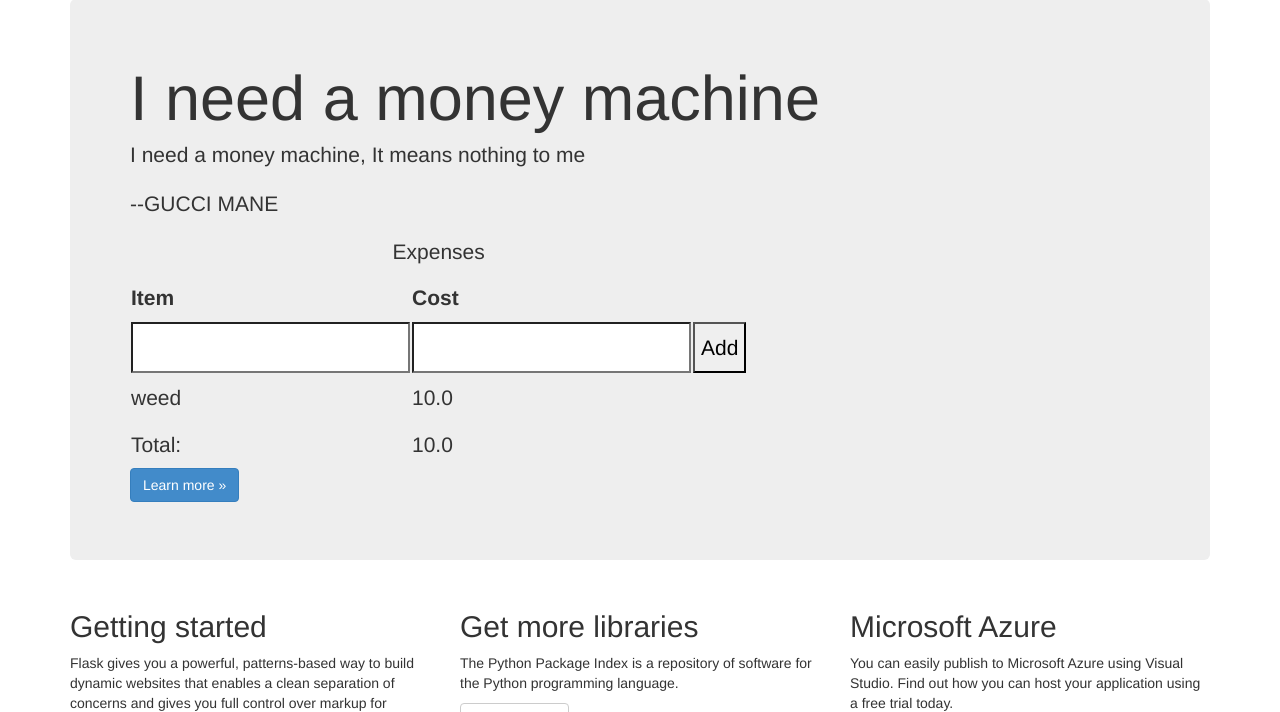
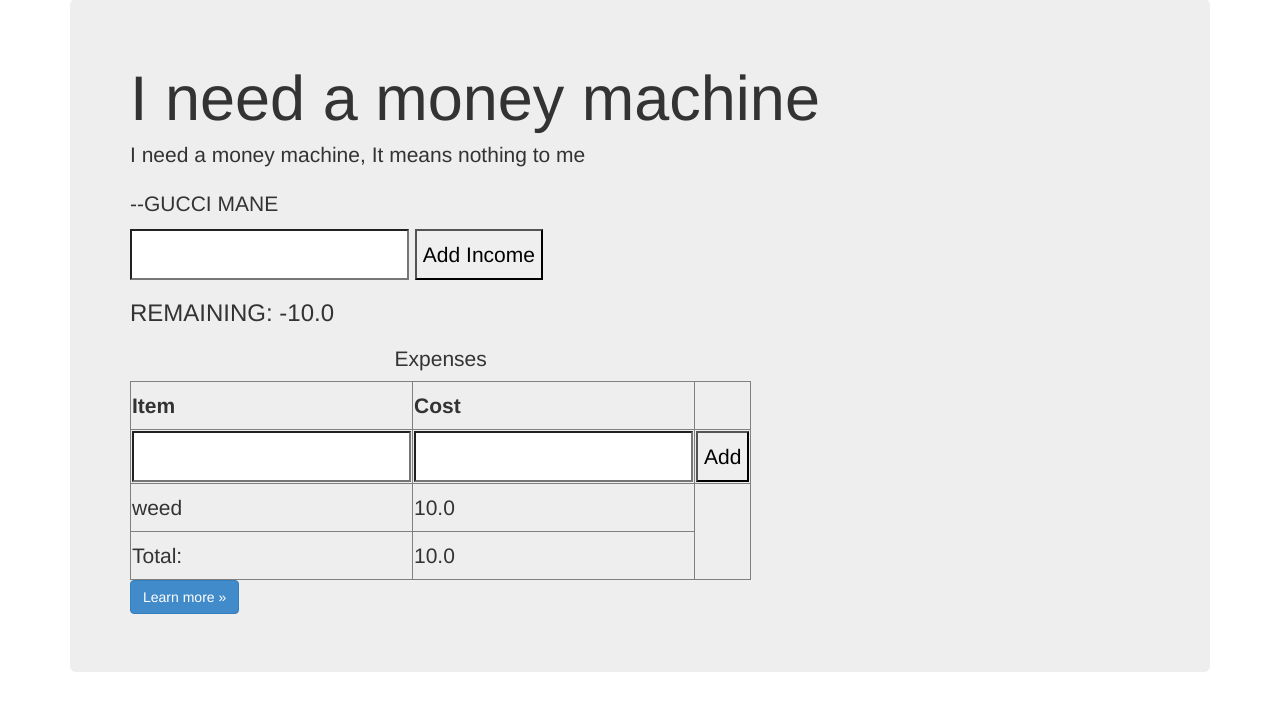
Before and after one commit to ZaighumRajput/refactored-umberella, a Flask app: page / in a window 1280 px wide. Shown: the part 51-763 px from the top of the page. Run offline with Flask 2, Linux system fonts and the light colour scheme; parts of the project's set-up code (start-up, migrations or seed data) failed here and were passed over; some libraries are stand-ins or nearby versions.

Commit message:
added income, remaining budget

```diff
--- a/red_flasky/red_flasky/calculators/engine.py
+++ b/red_flasky/red_flasky/calculators/engine.py
@@ -19,8 +19,17 @@
         except:
             pass
 
+    def addIncome(self, income):
+        try:
+            self.income = float(income)
+        except:
+            self.income = 0
+
     def totalExpense(self):
         return sum(self.expenses.values())
+
+    def remainingBudget(self):
+        return self.income - self.totalExpense()
 
 from unittest import TestCase, TextTestRunner, TestLoader
 
--- a/red_flasky/red_flasky/templates/index.html
+++ b/red_flasky/red_flasky/templates/index.html
@@ -7,7 +7,16 @@
     <p class="lead">I need a money machine, It means nothing to me </p>
     <p>--GUCCI MANE</p>
 
-<table>
+<form action="/" method="post">
+    <input type="number" name="income"/>
+    <input type="submit" value="Add Income"/>
+</form>
+
+<h3>
+  REMAINING:  {{remaining}}
+</h3>
+
+<table border="1">
     <caption>Expenses</caption>
     <tr>
         <th>Item</th>
@@ -37,20 +46,6 @@
     </tr>
 </table>
 
-   <!--
-    <form action="/" method="POST">
-        <input type="text" name="publication" placeholder="search" />
-        <input type="submit" value="Calculate" />
-    </form>
-
-    <h1>
-    {% if result %}
-        {% for item in result -%}
-        <li> {{item}}</li>
-        {%- endfor %}
-    {% endif %}
-    </h1>
-    -->
     <p><a href="http://flask.pocoo.org/" class="btn btn-primary btn-large">Learn more &raquo;</a></p>
 </div>
 
--- a/red_flasky/red_flasky/views.py
+++ b/red_flasky/red_flasky/views.py
@@ -15,10 +15,15 @@
 def home():
     """Renders the home page."""
     budget.addExpense(request.form.get("item"), request.form.get("cost"))
+    budget.addIncome(request.form.get("income"))
+
     return render_template(
         'index.html',
         title        = 'Home Page',
         year         = datetime.now().year,
         expenses     = budget.expenses,
-        totalExpense = budget.totalExpense()
+        totalExpense = budget.totalExpense(),
+        income       = budget.income,
+        remaining    = budget.remainingBudget()
+
     )
```
